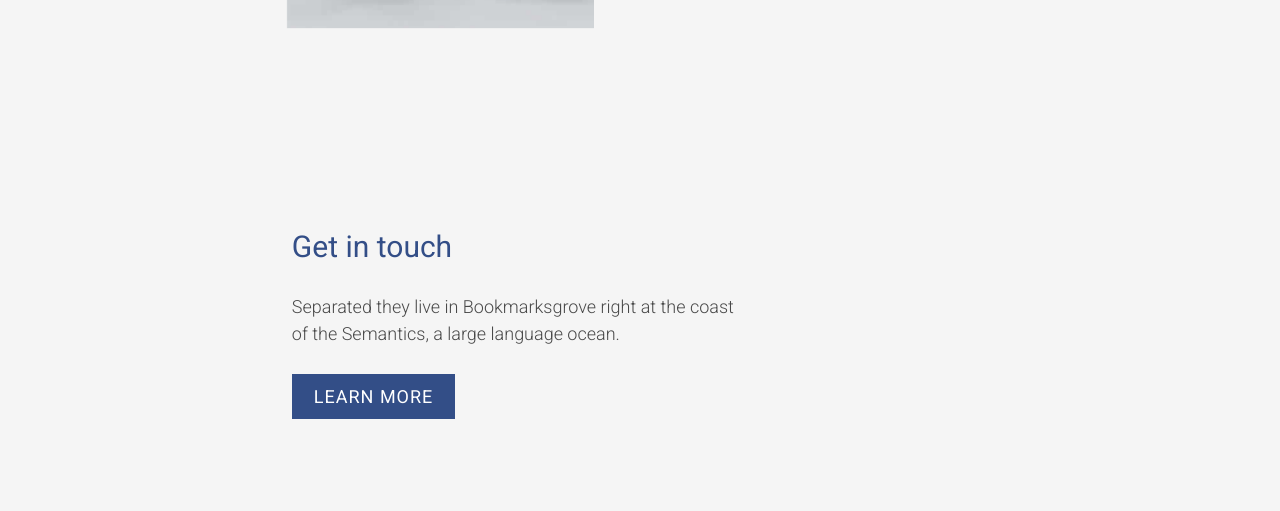
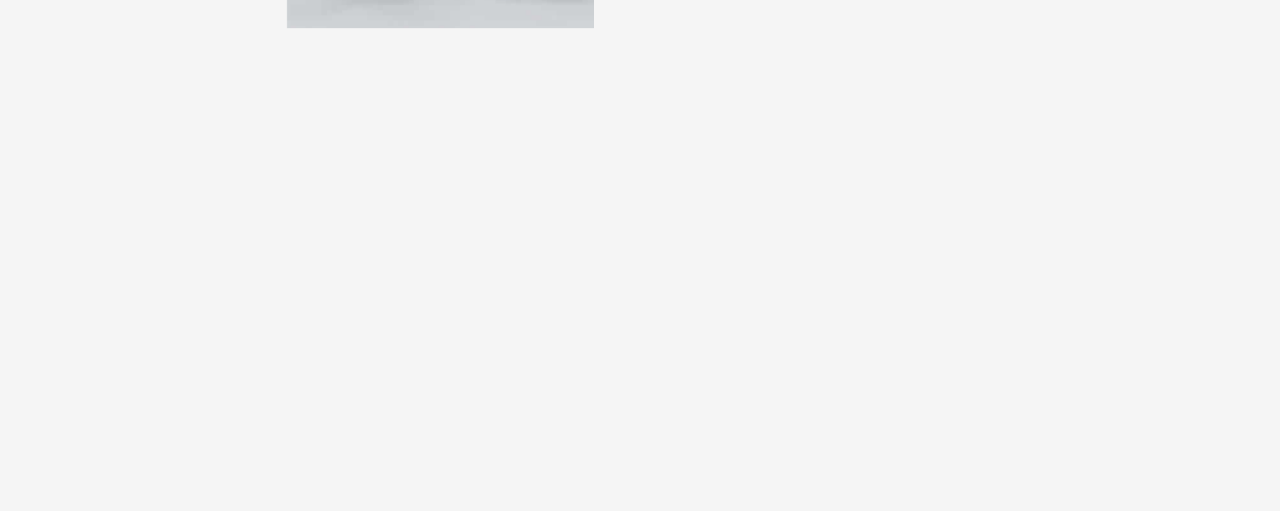
Before and after one commit to BinaryTree0/ArhitekturaRN, a Django app: page /post/ in a window 1280 px wide. Shown: the part 756-1267 px from the top of the page. After the commit the page ends 784 px from the top, so only its background shows below. Run offline with Django 3.2, Linux system fonts and the light colour scheme; data comes from the database, SQL or seed files in the repository; parts of the project's set-up code (start-up, migrations or seed data) failed here and were passed over; some libraries are stand-ins or nearby versions; some web fonts are replaced.

Commit message:
Uredivanje posta

```diff
--- a/post/templates/post/post.html
+++ b/post/templates/post/post.html
@@ -21,17 +21,9 @@
   </div>
 
   <div class="fh5co-narrow-content">
-    <div class="row">
-      <div class="col-md-4 animate-box" data-animate-effect="fadeInLeft">
-        <h1 class="fh5co-heading-colored">Get in touch</h1>
-      </div>
-    </div>
-    <div class="row">
-      <div class="col-md-6 col-md-offset-3 col-md-pull-3 animate-box" data-animate-effect="fadeInLeft">
-        <p class="fh5co-lead">Separated they live in Bookmarksgrove right at the coast of the Semantics, a large language ocean.</p>
-        <p><a href="#" class="btn btn-primary">Learn More</a></p>
-      </div>
-    </div>
+    {% if user.is_superuser %}
+    <a href="{% url 'post:create' %}" class="btn btn-primary">Create Post</a>
+    {% endif %}
   </div>
 </div>
 {% endblock %}
--- a/post/templates/post/post_form.html
+++ b/post/templates/post/post_form.html
@@ -5,7 +5,7 @@
 <div id="fh5co-main">
     <div class="fh5co-narrow-content">
         <div class="row col-md-6 col-md-offset-2">
-            <h1>Blog form</h1>
+            <h1>Post form</h1>
             <form method="post" enctype="multipart/form-data">
                 {% csrf_token %} {{ form.as_p }}
                 <input name="submit" type="submit" class="form-control" id="submit" value="Submit a article">
```
